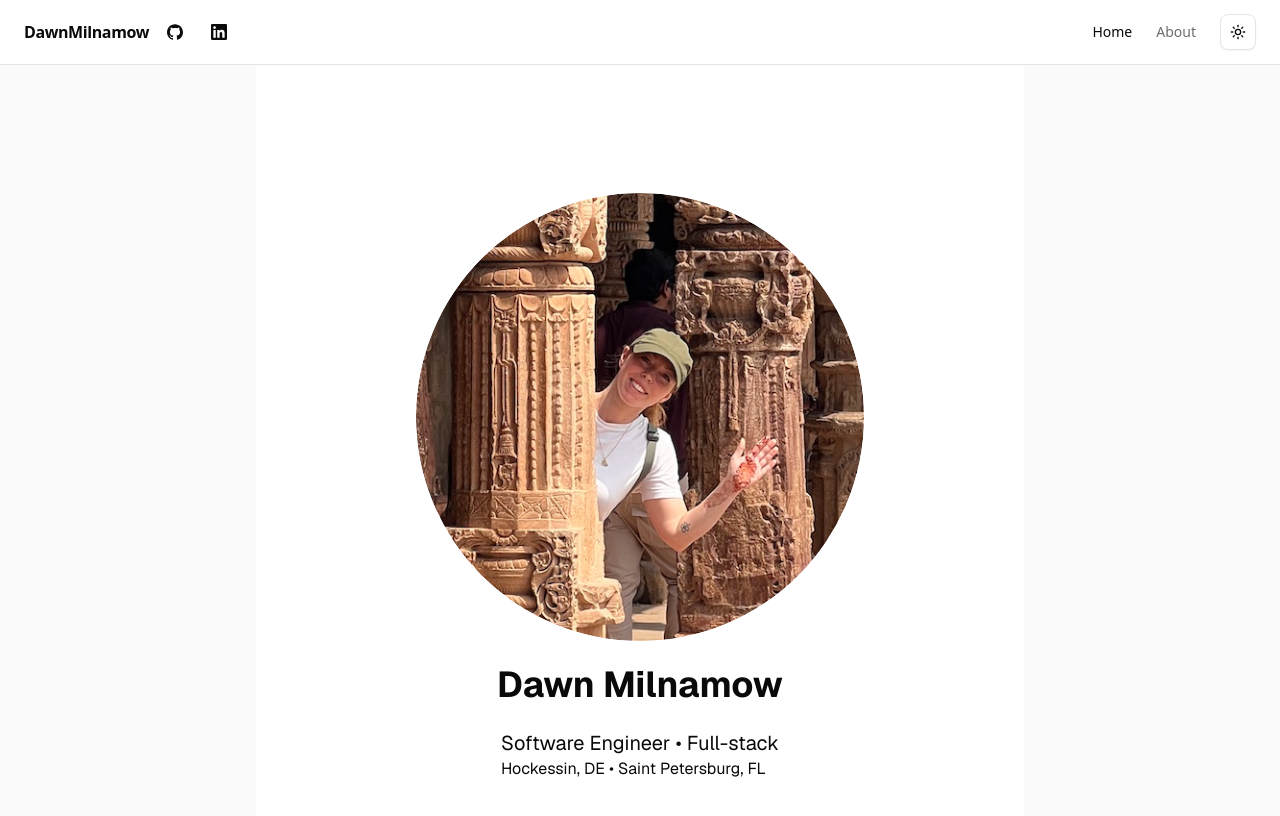
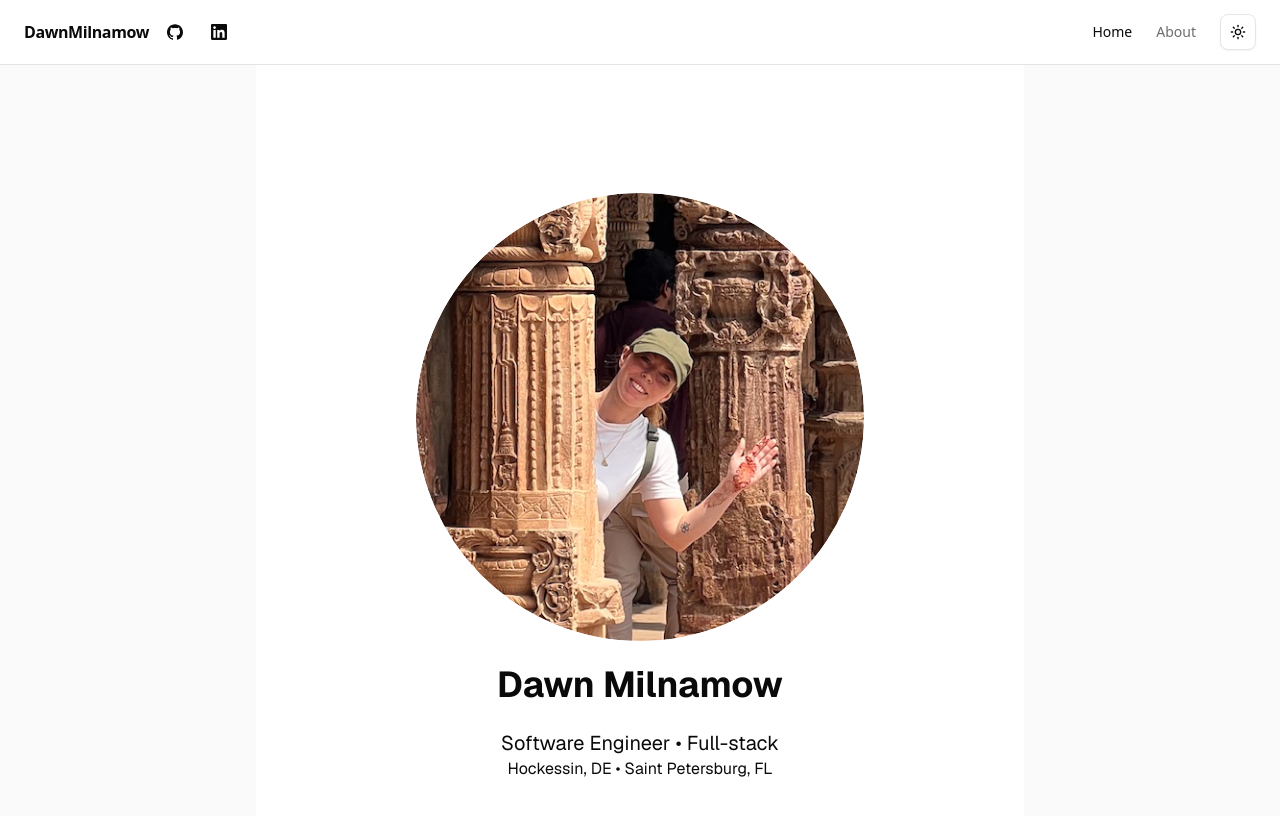
Before and after one commit to Milnamow/dawn-portfolio, a Next.js app: page / in a window 1280 px wide. Shown: the top 816 px of the page. Built offline with nearby package versions, Linux system fonts and the light colour scheme.

Commit message:
text center

```diff
--- a/src/app/page.tsx
+++ b/src/app/page.tsx
@@ -3,7 +3,7 @@ import { ProfileAvatar } from "@/components/ProfileAvatar";
 export default function Home() {
   return (
     <div className="flex min-h-screen items-center justify-center bg-zinc-50 font-sans dark:bg-black">
-      <main className="flex min-h-screen w-full max-w-3xl flex-col gap-6 items-center justify-between py-32 px-16 bg-white dark:bg-black">
+      <main className="flex min-h-screen w-full max-w-3xl flex-col gap-6 items-center justify-between text-center py-32 px-16 bg-white dark:bg-black">
         <div className="flex-shrink-0">
           <ProfileAvatar
             src="/images/dawnmilnamow.jpg"
```
